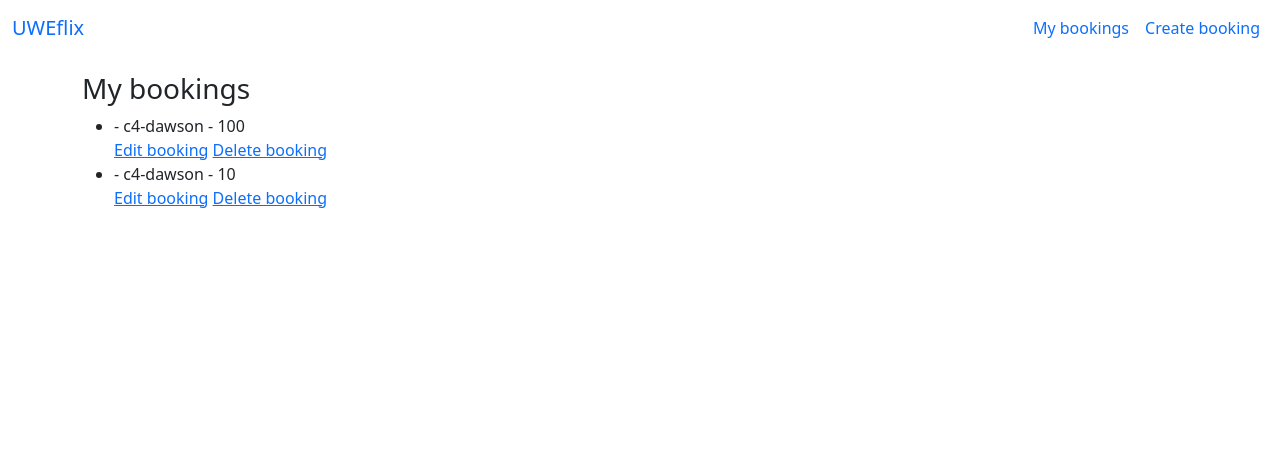
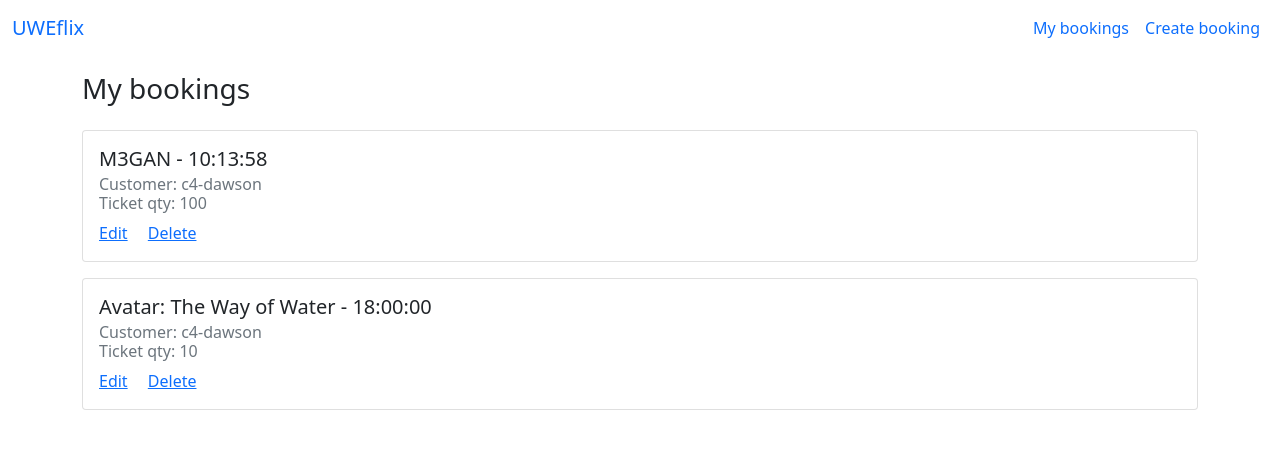
Before and after one commit to ChristianECDawson/UWEflix, a Django app: page /bookings in a window 1280 px wide. Shown: the top 449 px of the page. Run offline with Django 3.2, Linux system fonts and the light colour scheme; data comes from the database, SQL or seed files in the repository; both versions use the stored data as it was after the commit; some libraries are stand-ins or nearby versions.

Commit message:
Add styling to My bookings

```diff
--- a/core/templates/bookings.html
+++ b/core/templates/bookings.html
@@ -1,18 +1,29 @@
-{% extends 'base.html' %}
-
-{% block content %}
+{% extends 'base.html' %} {% block content %}
 
 <div class="container pt-3">
-      <h3>My bookings</h3>
-      <ul>
-        {% for booking in object_list %}
+  <h3>My bookings</h3>
+  <ul class="list-unstyled pt-3">
+    {% for booking in object_list %}
 
-        <li>{{ booking.film }} - {{ booking.customer }} - {{ booking.qty }}</li>
-        <a href = "{% url 'update_booking' booking.pk %}">Edit booking</a>
-        <a href = "{% url 'delete_booking' booking.pk %}">Delete booking</a>
+    <li>
+      <div class="card mb-3">
+        <div class="card-body">
+          <h5 class="card-title">{{booking.viewing}}</h5>
+          <h6 class="card-subtitle mb-2 text-muted">
+            Customer: {{booking.customer}} <br/> Ticket qty: {{booking.qty}}
+          </h6>
+          <a href="{% url 'update_booking' booking.pk %}" class="card-link"
+            >Edit</a
+          >
+          <a href="{% url 'delete_booking' booking.pk %}" class="card-link"
+            >Delete</a
+          >
+        </div>
+      </div>
+    </li>
 
-        {% endfor %}
-      </ul>
+    {% endfor %}
+  </ul>
 </div>
 
 {% endblock %}
```
Also changed, not shown: db.sqlite3.
